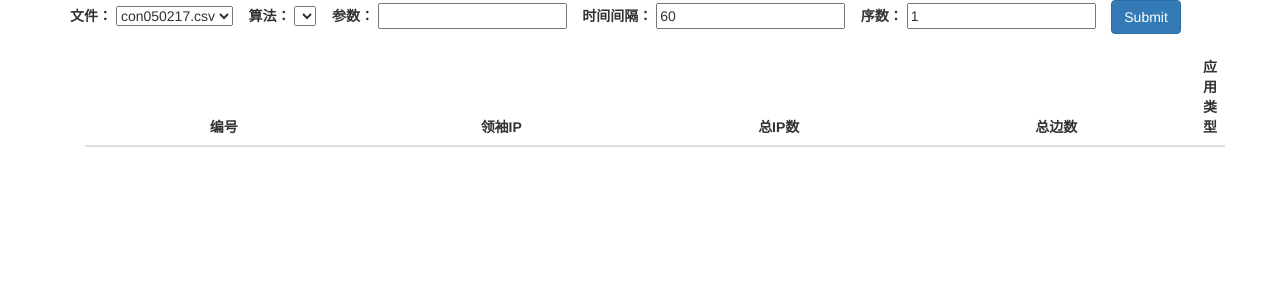
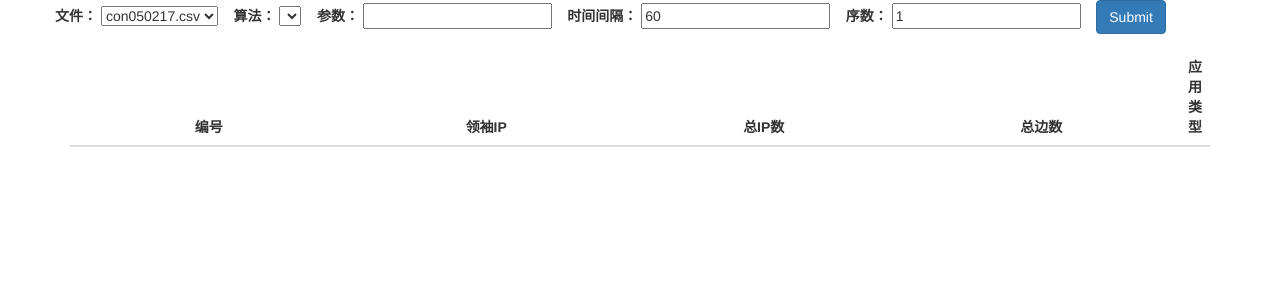
Before and after one commit to QiuYingjun/community_discovery, a Django app: template community/templates/community/discover2.html in a window 1280 px wide. Shown: the top 300 px of the page. Run offline with Django 3.2, Linux system fonts and the light colour scheme; the template is opened without the code that fills it: values that come from a table or form of the project are taken from there, others are empty; data comes from the database, SQL or seed files in the repository; parts of the project's set-up code (start-up, migrations or seed data) failed here and were passed over; some libraries are stand-ins or nearby versions.

Commit message:
comment container class.

```diff
--- a/community/templates/community/discover2.html
+++ b/community/templates/community/discover2.html
@@ -1,7 +1,8 @@
 {% extends 'community/base.html' %}
 {% load staticfiles%}
 {%block body%}
-<div class="container">
+<!--div class="container"-->
+<div>
 
     <form class="form-horizontal container" action="{% url 'community:discover2' %}" method="post"
           enctype="multipart/form-data">
```
